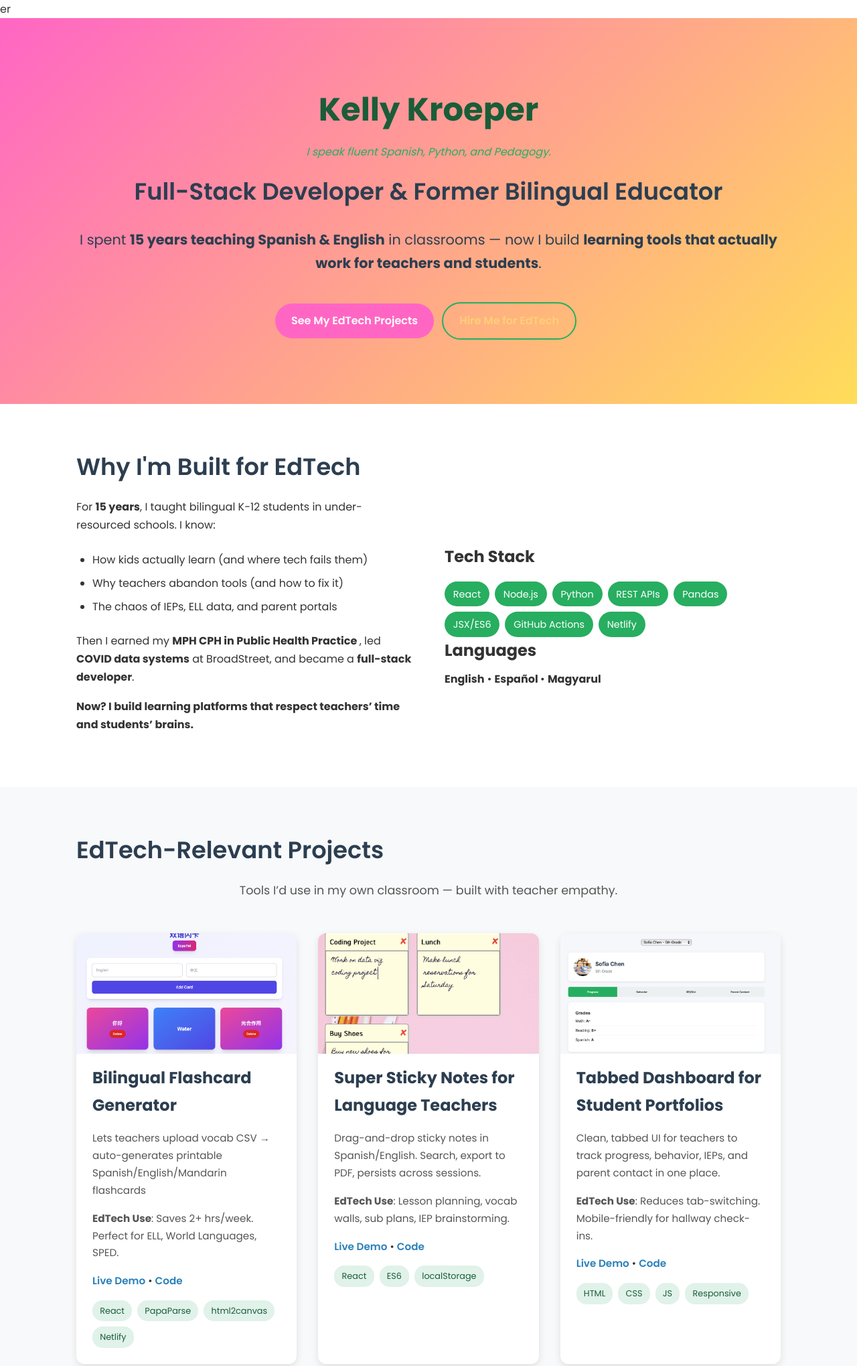
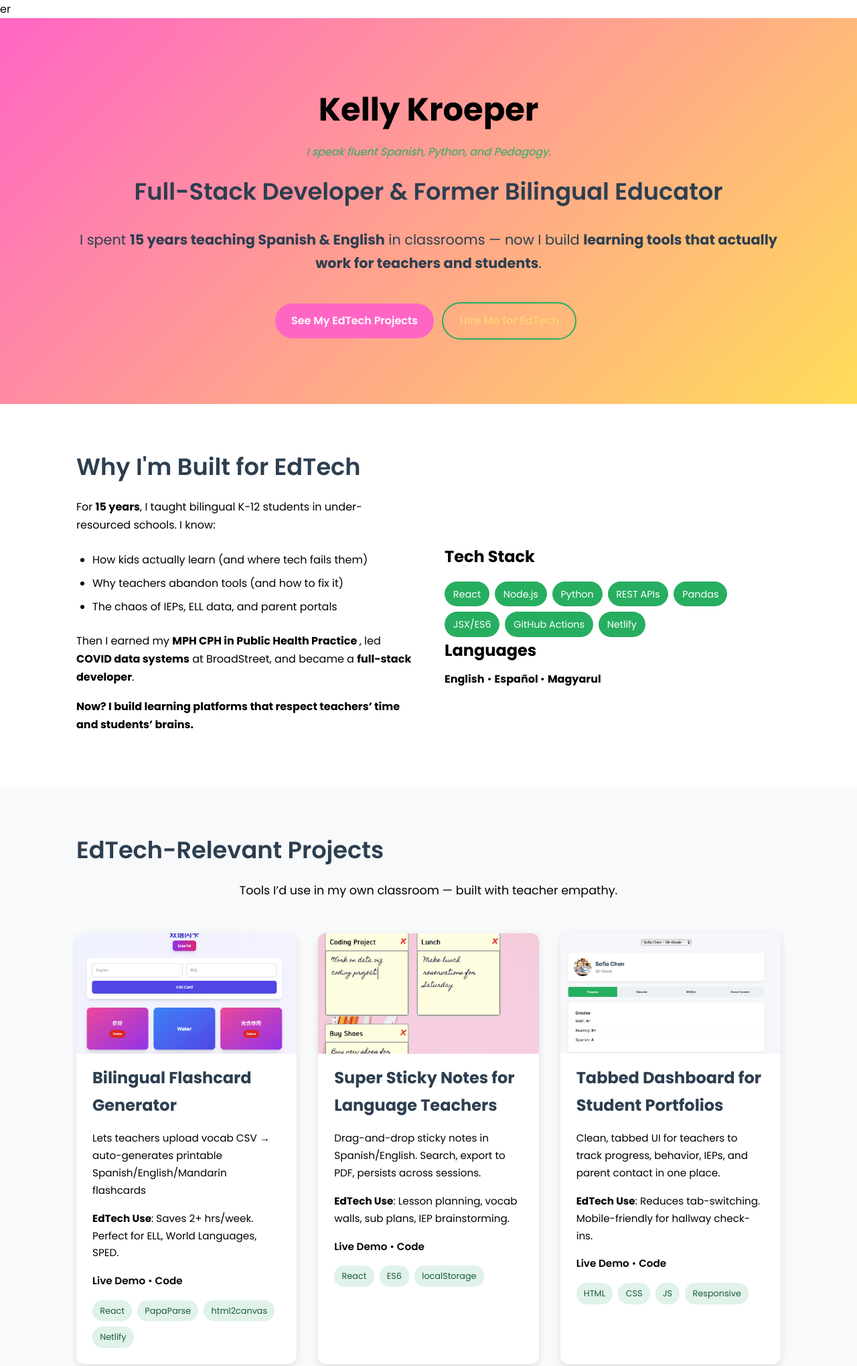
Before and after one commit to kellyk907/portfoliov2, a plain HTML site: page index.html in a window 1280 px wide. Shown: the top 2039 px of the page at 67% size. Drawn offline with Linux system fonts and the light colour scheme.

Commit message:
Update styles.css

```diff
--- a/styles.css
+++ b/styles.css
@@ -8,7 +8,7 @@
 body {
   font-family: 'Poppins', sans-serif;
   line-height: 1.7;
-  color: #333;
+  color: #000;
   background: #fff;
 }
 
@@ -27,7 +27,7 @@ p { margin-bottom: 1rem; }
 .tagline { font-style: italic; color: #27ae60; margin-bottom: 1rem; }
 
 a {
-  color: #2980b9;
+  color:#000;
   text-decoration: none;
 }
 a:hover { text-decoration: underline; }
@@ -66,7 +66,7 @@ a:hover { text-decoration: underline; }
   text-align: center;
   padding: 6rem 1rem;
 }
-.hero h1 { color: #1a5d38; }
+.hero h1 { color: #000; }
 .hero-buttons { margin-top: 2rem; }
 
 /* Sections */
@@ -81,7 +81,7 @@ a:hover { text-decoration: underline; }
   max-width: 700px;
   margin: 0 auto 3rem;
   font-size: 1.1rem;
-  color: #555;
+  color: #000;
 }
 
 /* About */
@@ -140,7 +140,7 @@ a:hover { text-decoration: underline; }
 .project-card p {
   padding: 0 1.5rem;
   font-size: 0.95rem;
-  color: #555;
+  color: #000;
 }
 .project-links {
   padding: 0 1.5rem 1rem;
@@ -209,7 +209,7 @@ a:hover { text-decoration: underline; }
 .cta-final h3 {
   font-size: 2rem;
   margin-bottom: 1rem;
-  color: #a8e6cf;
+  color: #000;
 }
 .cta-final p {
   max-width: 600px;
@@ -220,13 +220,13 @@ a:hover { text-decoration: underline; }
 /* Footer */
 footer {
   background: #1a1a1a;
-  color: #aaa;
+  color: #000;
   text-align: center;
   padding: 2rem 1rem;
   font-size: 0.9rem;
 }
 footer a {
-  color: #fff7ad;
+  color: #ff66c4;
 }
 
 /* Responsive */
```
